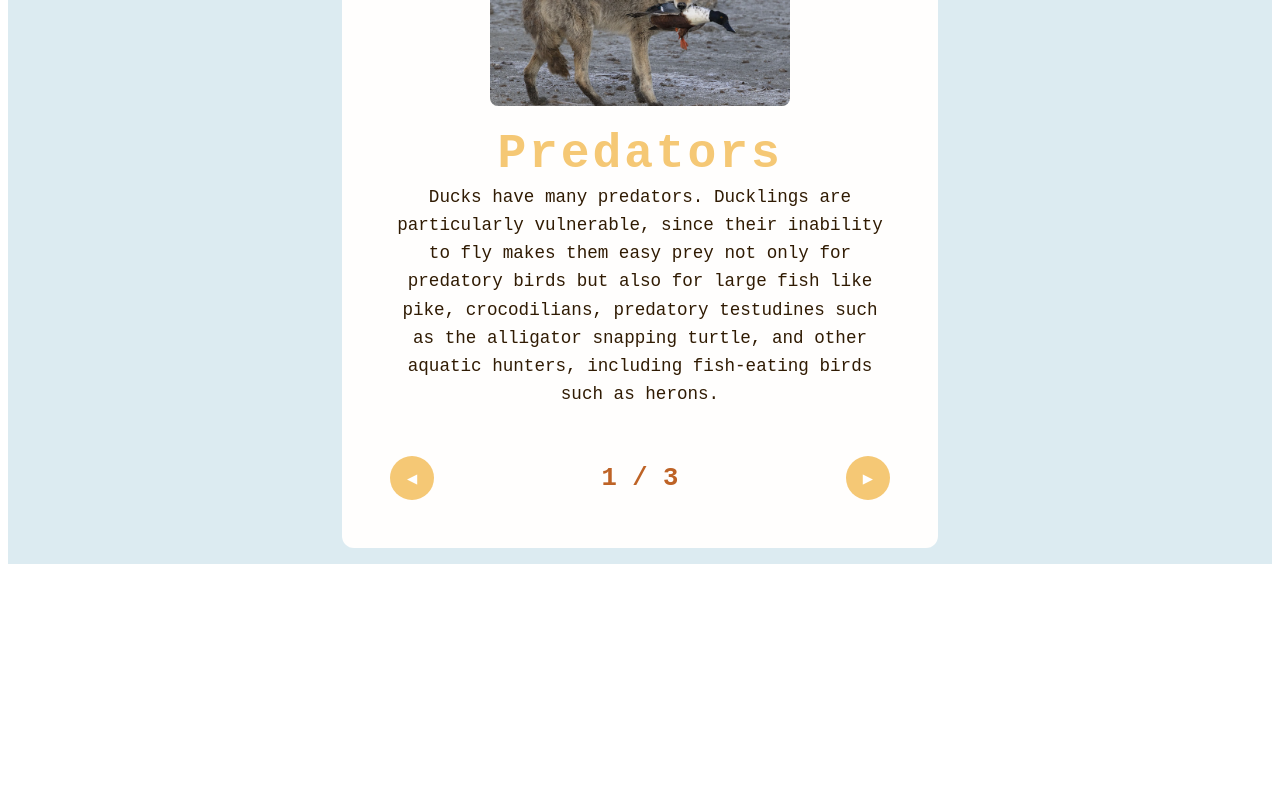
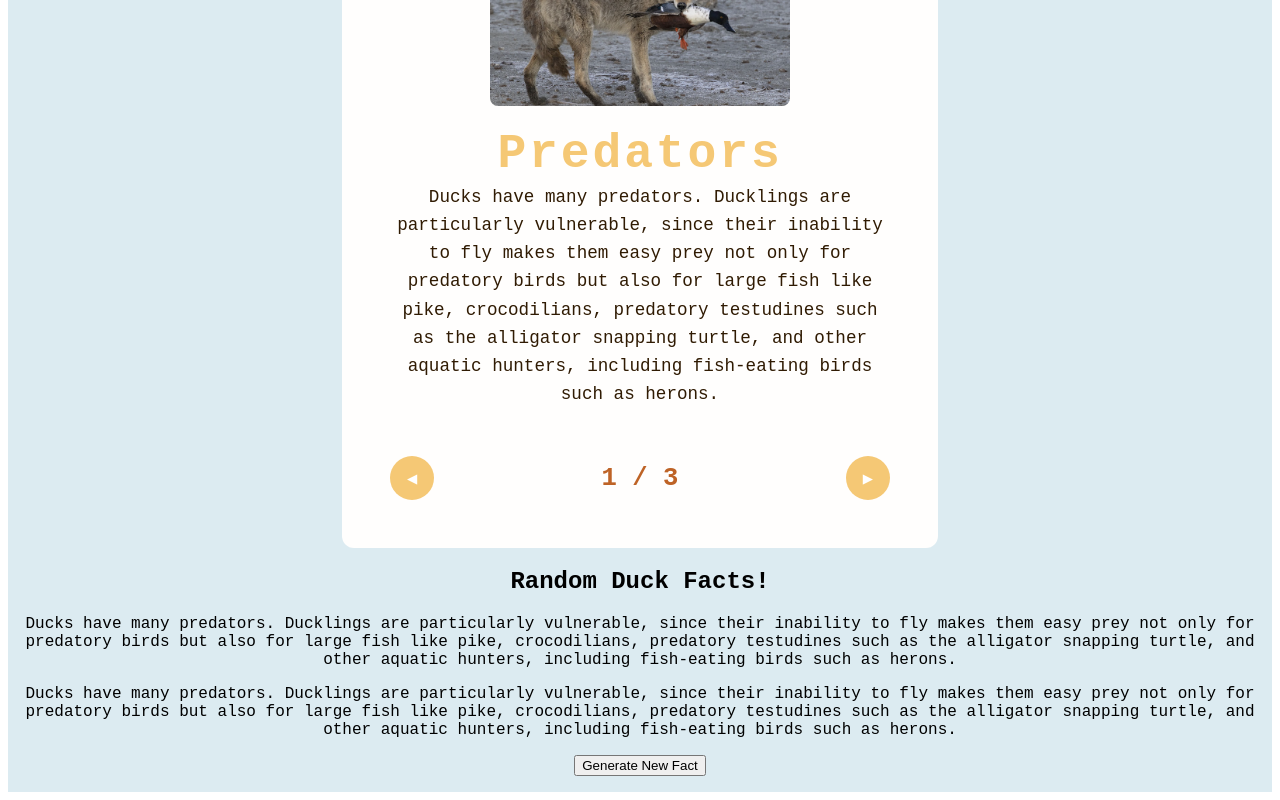
Before and after one commit to applepieeeeee/zoo_ducks, a SvelteKit app in the folder my-app/: page / in a window 1280 px wide. Shown: the part 403-1203 px from the top of the page. Before the commit the page ends 975 px from the top, so only its background shows below. Built offline with nearby package versions, Linux system fonts and the light colour scheme; a web font is replaced by a local one.

Commit message:
added html for random factss

```diff
--- a/my-app/src/routes/+page.svelte
+++ b/my-app/src/routes/+page.svelte
@@ -109,6 +109,24 @@
                 <button onclick={() => window.location.href = '/secret-page'}>Open secret page</button>
             </div>
         {/if}
+    </div>
+
+    <div class = "random-fact-container">
+        <h2 class = "random-fact-heading">Random Duck Facts!</h2>
+        <p class = "random-fact">{randomFact}</p>
+        {#if randomFactLoading}
+            <p>Loading...</p>
+        {:else}
+            <p>{randomFact}</p>
+        {/if}
+
+        <button onclick = {generateRandomFact} disabled = {randomFactLoading} class = "generate-button">
+            {#if randomFactLoading}
+                Selecting...
+            {:else}
+                Generate New Fact
+            {/if}
+        </button>
 
     </div>
 </main>
@@ -272,4 +290,8 @@
         transform: translateY(-2px);
     }
 
+    .random-fact-container{
+
+    }
+
 </style>
```
